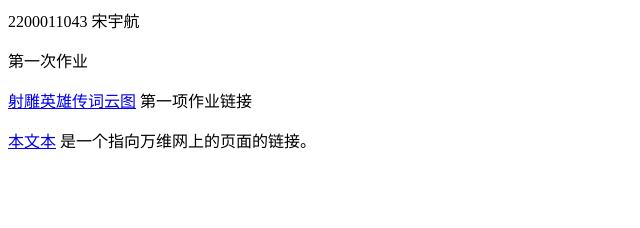
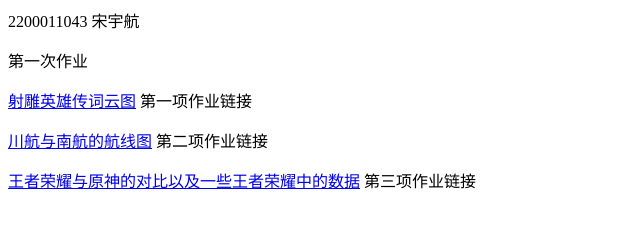
Before and after one commit to sydysk123/sydysk123.github.io, a plain HTML site: page index.html in a window 1280 px wide. Shown: the whole page, without its empty margins (0-640 px from the left). Drawn offline with Linux system fonts and the light colour scheme.

Commit message:
Create index.html

```diff
--- a/index.html
+++ b/index.html
@@ -6,7 +6,8 @@
 <p>
 <a href="https://sydysk123.github.io/aaa.html">射雕英雄传词云图</a> 第一项作业链接</p>
 
-<p><a href="http://www.microsoft.com/">本文本</a> 是一个指向万维网上的页面的链接。</p>
+<p><a href="https://sydysk123.github.io/geo_line_plane.html">川航与南航的航线图</a> 第二项作业链接</p>
+<p><a href="https://sydysk123.github.io/tab_base.html">王者荣耀与原神的对比以及一些王者荣耀中的数据</a> 第三项作业链接</p>
 
 </body>
 </html>
```
